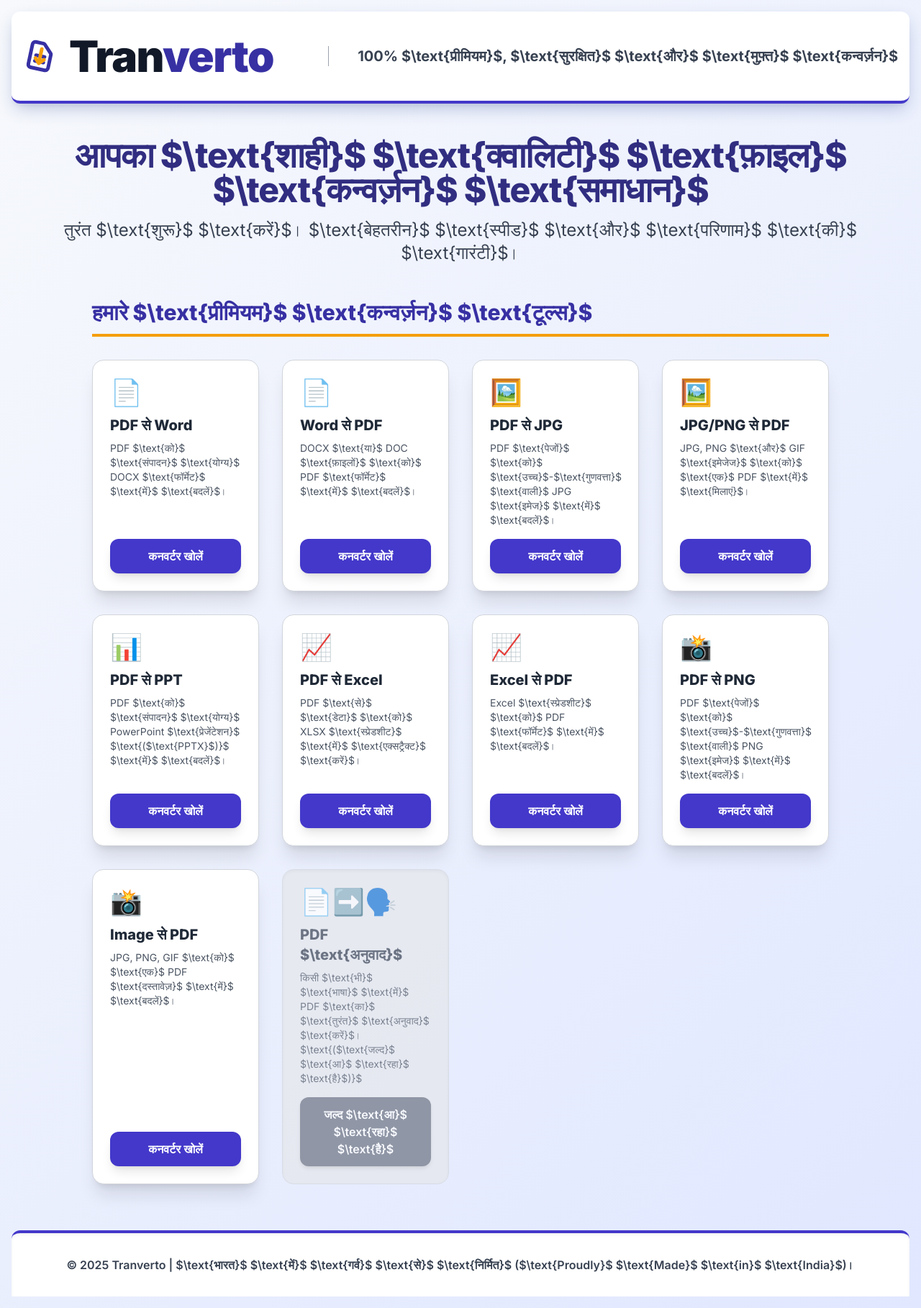
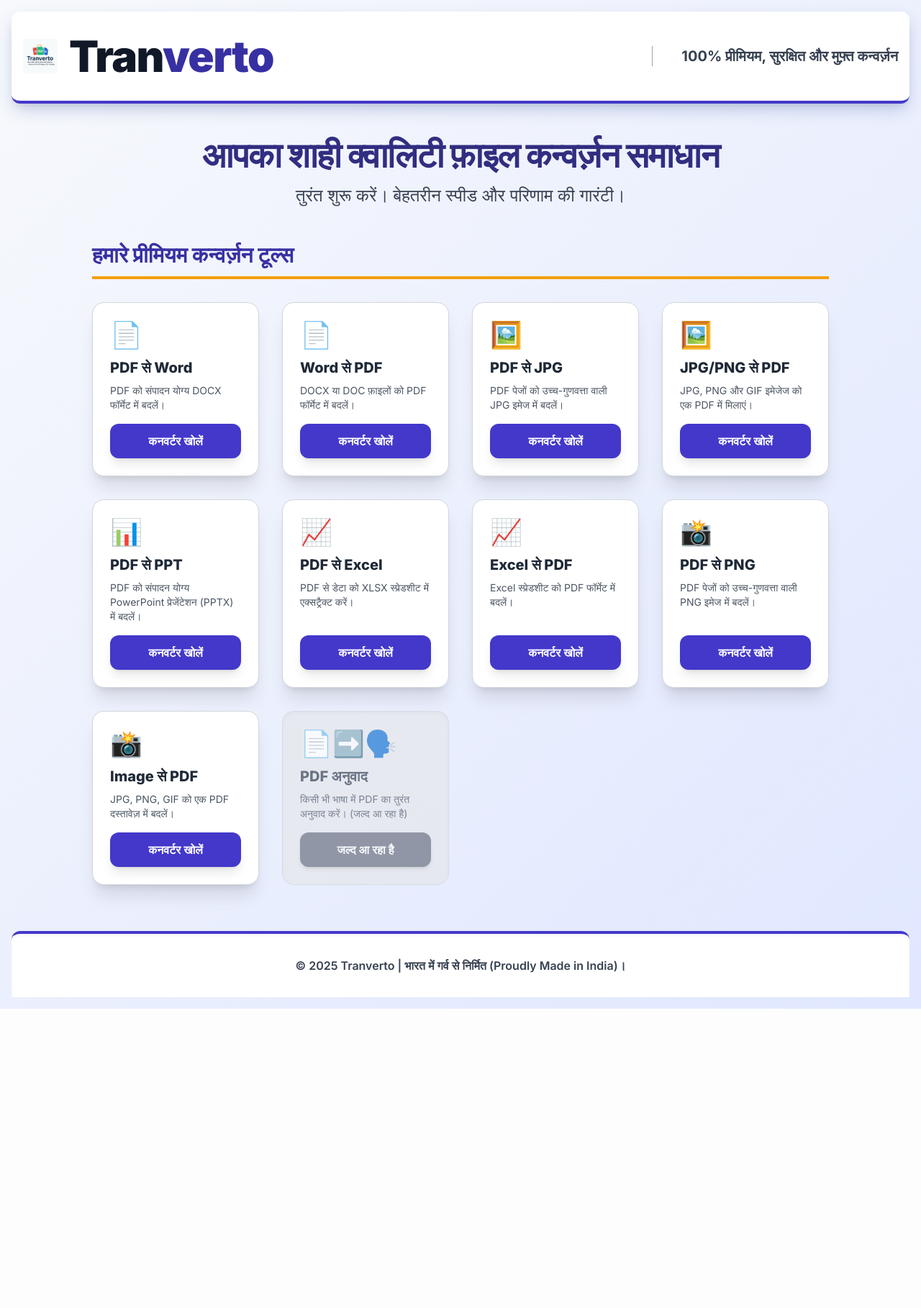
Before and after one commit to sanandrentalborker/Tranverto, a Flask app: page / in a window 1280 px wide. Shown: the whole page at 72% size. After the commit the page ends 1402 px from the top, so only its background shows below. Run offline with Flask 3, Linux system fonts and the light colour scheme; some libraries are stand-ins or nearby versions.

Commit message:
index.html

```diff
--- a/templates/index.html
+++ b/templates/index.html
@@ -3,11 +3,12 @@
 <head>
     <meta charset="UTF-8">
     <meta name="viewport" content="width=device-width, initial-scale=1.0">
-    <title>Tranverto - प्रीमियम PDF $\text{और}$ $\text{फ़ाइल}$ $\text{कनवर्टर}$</title>
+    <title>Tranverto - प्रीमियम PDF और फ़ाइल कनवर्टर</title>
     <!-- Tailwind CSS CDN -->
     <script src="https://cdn.tailwindcss.com"></script>
     <link rel="stylesheet" href="/static/style.css"> <!-- NOTE: Flask Static Folder path -->
     <link href="https://fonts.googleapis.com/css2?family=Inter:wght@400;600;700;800;900&display=swap" rel="stylesheet">
+
     <style>
         /* कस्टम CSS यहाँ प्रीमियम और 3D इफ़ेक्ट के लिए जोड़ा गया है */
         body {
@@ -60,26 +61,22 @@
     <!-- Header & Professional Logo Section -->
     <header class="premium-header w-full max-w-7xl px-4 py-4 md:py-8 flex flex-col sm:flex-row justify-center sm:justify-between items-center bg-white rounded-xl mb-12 border-b-4 border-indigo-700">
         <div class="flex items-center space-x-4">
-            <!-- Enhanced Royal/Premium Logo (SVG Document/Convert Icon with Gold Accent) -->
-            <svg class="w-12 h-12 text-amber-500 transform rotate-12" fill="none" stroke="currentColor" viewBox="0 0 24 24" xmlns="http://www.w3.org/2000/svg">
-                <!-- Outer Document Shape (Deep Indigo) -->
-                <path stroke-linecap="round" stroke-linejoin="round" stroke-width="2.5" class="text-indigo-800" d="M9 12h6m-6 4h6m2 5H7a2 2 0 01-2-2V5a2 2 0 012-2h5.586a1 1 0 01.707.293l5.414 5.414a1 1 0 01.293.707V19a2 2 0 01-2 2z"></path>
-                <!-- Central Conversion Arrow (Gold Accent) -->
-                <path stroke-linecap="round" stroke-linejoin="round" stroke-width="2.5" class="text-amber-500" d="M12 7v10m-3-3l3 3m0 0l3-3"></path>
-            </svg>
+            <!-- Logo Image Fix -->
+            <img src="{{ url_for('static', filename='logo.png') }}" alt="Tranverto Logo" class="w-12 h-12 transform rotate-0" onerror="this.onerror=null;this.src='https://placehold.co/48x48/fbbf24/1e3a8a?text=TR'">
+
             <h1 class="text-5xl md:text-6xl font-black text-gray-900 tracking-tight">Tran<span class="text-indigo-800">verto</span></h1>
         </div>
-        <p class="text-xl text-gray-700 mt-3 sm:mt-0 sm:ml-10 sm:border-l sm:border-gray-400 sm:pl-10 font-bold">100% $\text{प्रीमियम}$, $\text{सुरक्षित}$ $\text{और}$ $\text{मुफ़्त}$ $\text{कन्वर्ज़न}$</p>
+        <p class="text-xl text-gray-700 mt-3 sm:mt-0 sm:ml-10 sm:border-l sm:border-gray-400 sm:pl-10 font-bold">100% प्रीमियम, सुरक्षित और मुफ़्त कन्वर्ज़न</p>
     </header>
 
     <!-- Main Content Area -->
     <main class="w-full max-w-7xl flex-grow px-4">
         <section class="text-center mb-12">
-            <h2 class="text-4xl md:text-5xl font-extrabold text-indigo-900 mb-4 tracking-tight">आपका $\text{शाही}$ $\text{क्वालिटी}$ $\text{फ़ाइल}$ $\text{कन्वर्ज़न}$ $\text{समाधान}$</h2>
-            <p class="text-2xl text-gray-700 font-medium">तुरंत $\text{शुरू}$ $\text{करें}$। $\text{बेहतरीन}$ $\text{स्पीड}$ $\text{और}$ $\text{परिणाम}$ $\text{की}$ $\text{गारंटी}$।</p>
+            <h2 class="text-4xl md:text-5xl font-extrabold text-indigo-900 mb-4 tracking-tight">आपका शाही क्वालिटी फ़ाइल कन्वर्ज़न समाधान</h2>
+            <p class="text-2xl text-gray-700 font-medium">तुरंत शुरू करें। बेहतरीन स्पीड और परिणाम की गारंटी।</p>
         </section>
 
-        <h2 class="text-3xl font-extrabold text-indigo-800 mb-8 border-b-4 border-amber-500 pb-3 max-w-5xl mx-auto">हमारे $\text{प्रीमियम}$ $\text{कन्वर्ज़न}$ $\text{टूल्स}$</h2>
+        <h2 class="text-3xl font-extrabold text-indigo-800 mb-8 border-b-4 border-amber-500 pb-3 max-w-5xl mx-auto">हमारे प्रीमियम कन्वर्ज़न टूल्स</h2>
 
         <!-- Tools Grid -->
         <div id="tools-grid" class="grid grid-cols-1 sm:grid-cols-2 lg:grid-cols-4 gap-8 max-w-5xl mx-auto">
@@ -88,7 +85,7 @@
             <div id="tool-pdf-to-word" data-route="/pdf-to-word" data-input-ext=".pdf" data-output-name="Word" class="converter-card bg-white p-6 rounded-2xl shadow-xl flex flex-col items-start hover:shadow-2xl">
                 <span class="text-4xl mb-3 text-amber-500">📄</span>
                 <h3 class="text-xl font-extrabold text-gray-800 mb-2">PDF से Word</h3>
-                <p class="text-sm text-gray-600 mb-4">PDF $\text{को}$ $\text{संपादन}$ $\text{योग्य}$ DOCX $\text{फॉर्मेट}$ $\text{में}$ $\text{बदलें}$।</p>
+                <p class="text-sm text-gray-600 mb-4">PDF को संपादन योग्य DOCX फॉर्मेट में बदलें।</p>
                 <button onclick="openModal('tool-pdf-to-word')" class="mt-auto w-full bg-indigo-700 hover:bg-indigo-800 text-white font-semibold py-3 px-4 rounded-xl transition duration-300 shadow-lg transform hover:scale-[1.01]">
                     कनवर्टर खोलें
                 </button>
@@ -98,7 +95,7 @@
             <div id="tool-word-to-pdf" data-route="/word-to-pdf" data-input-ext=".docx, .doc" data-output-name="PDF" class="converter-card bg-white p-6 rounded-2xl shadow-xl flex flex-col items-start hover:shadow-2xl">
                 <span class="text-4xl mb-3 text-red-600">📄</span>
                 <h3 class="text-xl font-extrabold text-gray-800 mb-2">Word से PDF</h3>
-                <p class="text-sm text-gray-600 mb-4">DOCX $\text{या}$ DOC $\text{फ़ाइलों}$ $\text{को}$ PDF $\text{फॉर्मेट}$ $\text{में}$ $\text{बदलें}$।</p>
+                <p class="text-sm text-gray-600 mb-4">DOCX या DOC फ़ाइलों को PDF फॉर्मेट में बदलें।</p>
                 <button onclick="openModal('tool-word-to-pdf')" class="mt-auto w-full bg-indigo-700 hover:bg-indigo-800 text-white font-semibold py-3 px-4 rounded-xl transition duration-300 shadow-lg transform hover:scale-[1.01]">
                     कनवर्टर खोलें
                 </button>
@@ -108,7 +105,7 @@
             <div id="tool-pdf-to-jpg" data-route="/pdf-to-jpg" data-input-ext=".pdf" data-output-name="JPG" class="converter-card bg-white p-6 rounded-2xl shadow-xl flex flex-col items-start hover:shadow-2xl">
                 <span class="text-4xl mb-3 text-yellow-500">🖼️</span>
                 <h3 class="text-xl font-extrabold text-gray-800 mb-2">PDF से JPG</h3>
-                <p class="text-sm text-gray-600 mb-4">PDF $\text{पेजों}$ $\text{को}$ $\text{उच्च}$-$\text{गुणवत्ता}$ $\text{वाली}$ JPG $\text{इमेज}$ $\text{में}$ $\text{बदलें}$।</p>
+                <p class="text-sm text-gray-600 mb-4">PDF पेजों को उच्च-गुणवत्ता वाली JPG इमेज में बदलें।</p>
                 <button onclick="openModal('tool-pdf-to-jpg')" class="mt-auto w-full bg-indigo-700 hover:bg-indigo-800 text-white font-semibold py-3 px-4 rounded-xl transition duration-300 shadow-lg transform hover:scale-[1.01]">
                     कनवर्टर खोलें
                 </button>
@@ -118,7 +115,7 @@
             <div id="tool-jpg-to-pdf" data-route="/jpg-to-pdf" data-input-ext=".jpg, .jpeg, .png, .gif" data-output-name="PDF" class="converter-card bg-white p-6 rounded-2xl shadow-xl flex flex-col items-start hover:shadow-2xl">
                 <span class="text-4xl mb-3 text-green-700">🖼️</span>
                 <h3 class="text-xl font-extrabold text-gray-800 mb-2">JPG/PNG से PDF</h3>
-                <p class="text-sm text-gray-600 mb-4">JPG, PNG $\text{और}$ GIF $\text{इमेजेज}$ $\text{को}$ $\text{एक}$ PDF $\text{में}$ $\text{मिलाएं}$।</p>
+                <p class="text-sm text-gray-600 mb-4">JPG, PNG और GIF इमेजेज को एक PDF में मिलाएं।</p>
                 <button onclick="openModal('tool-jpg-to-pdf')" class="mt-auto w-full bg-indigo-700 hover:bg-indigo-800 text-white font-semibold py-3 px-4 rounded-xl transition duration-300 shadow-lg transform hover:scale-[1.01]">
                     कनवर्टर खोलें
                 </button>
@@ -128,7 +125,7 @@
             <div id="tool-pdf-to-ppt" data-route="/pdf-to-ppt" data-input-ext=".pdf" data-output-name="PPT" class="converter-card bg-white p-6 rounded-2xl shadow-xl flex flex-col items-start hover:shadow-2xl">
                 <span class="text-4xl mb-3 text-orange-600">📊</span>
                 <h3 class="text-xl font-extrabold text-gray-800 mb-2">PDF से PPT</h3>
-                <p class="text-sm text-gray-600 mb-4">PDF $\text{को}$ $\text{संपादन}$ $\text{योग्य}$ PowerPoint $\text{प्रेजेंटेशन}$ $\text{($\text{PPTX}$)}$ $\text{में}$ $\text{बदलें}$।</p>
+                <p class="text-sm text-gray-600 mb-4">PDF को संपादन योग्य PowerPoint प्रेजेंटेशन (PPTX) में बदलें।</p>
                 <button onclick="openModal('tool-pdf-to-ppt')" class="mt-auto w-full bg-indigo-700 hover:bg-indigo-800 text-white font-semibold py-3 px-4 rounded-xl transition duration-300 shadow-lg transform hover:scale-[1.01]">
                     कनवर्टर खोलें
                 </button>
@@ -138,7 +135,7 @@
             <div id="tool-pdf-to-excel" data-route="/pdf-to-excel" data-input-ext=".pdf" data-output-name="Excel" class="converter-card bg-white p-6 rounded-2xl shadow-xl flex flex-col items-start hover:shadow-2xl">
                 <span class="text-4xl mb-3 text-emerald-600">📈</span>
                 <h3 class="text-xl font-extrabold text-gray-800 mb-2">PDF से Excel</h3>
-                <p class="text-sm text-gray-600 mb-4">PDF $\text{से}$ $\text{डेटा}$ $\text{को}$ XLSX $\text{स्प्रेडशीट}$ $\text{में}$ $\text{एक्सट्रैक्ट}$ $\text{करें}$।</p>
+                <p class="text-sm text-gray-600 mb-4">PDF से डेटा को XLSX स्प्रेडशीट में एक्सट्रैक्ट करें।</p>
                 <button onclick="openModal('tool-pdf-to-excel')" class="mt-auto w-full bg-indigo-700 hover:bg-indigo-800 text-white font-semibold py-3 px-4 rounded-xl transition duration-300 shadow-lg transform hover:scale-[1.01]">
                     कनवर्टर खोलें
                 </button>
@@ -148,7 +145,7 @@
             <div id="tool-excel-to-pdf" data-route="/excel-to-pdf" data-input-ext=".xlsx, .xls" data-output-name="PDF" class="converter-card bg-white p-6 rounded-2xl shadow-xl flex flex-col items-start hover:shadow-2xl">
                 <span class="text-4xl mb-3 text-red-800">📈</span>
                 <h3 class="text-xl font-extrabold text-gray-800 mb-2">Excel से PDF</h3>
-                <p class="text-sm text-gray-600 mb-4">Excel $\text{स्प्रेडशीट}$ $\text{को}$ PDF $\text{फॉर्मेट}$ $\text{में}$ $\text{बदलें}$।</p>
+                <p class="text-sm text-gray-600 mb-4">Excel स्प्रेडशीट को PDF फॉर्मेट में बदलें।</p>
                 <button onclick="openModal('tool-excel-to-pdf')" class="mt-auto w-full bg-indigo-700 hover:bg-indigo-800 text-white font-semibold py-3 px-4 rounded-xl transition duration-300 shadow-lg transform hover:scale-[1.01]">
                     कनवर्टर खोलें
                 </button>
@@ -158,7 +155,7 @@
             <div id="tool-pdf-to-image" data-route="/pdf-to-image" data-input-ext=".pdf" data-output-name="PNG" class="converter-card bg-white p-6 rounded-2xl shadow-xl flex flex-col items-start hover:shadow-2xl">
                 <span class="text-4xl mb-3 text-sky-600">📸</span>
                 <h3 class="text-xl font-extrabold text-gray-800 mb-2">PDF से PNG</h3>
-                <p class="text-sm text-gray-600 mb-4">PDF $\text{पेजों}$ $\text{को}$ $\text{उच्च}$-$\text{गुणवत्ता}$ $\text{वाली}$ PNG $\text{इमेज}$ $\text{में}$ $\text{बदलें}$।</p>
+                <p class="text-sm text-gray-600 mb-4">PDF पेजों को उच्च-गुणवत्ता वाली PNG इमेज में बदलें।</p>
                 <button onclick="openModal('tool-pdf-to-image')" class="mt-auto w-full bg-indigo-700 hover:bg-indigo-800 text-white font-semibold py-3 px-4 rounded-xl transition duration-300 shadow-lg transform hover:scale-[1.01]">
                     कनवर्टर खोलें
                 </button>
@@ -168,7 +165,7 @@
             <div id="tool-image-to-pdf" data-route="/image-to-pdf" data-input-ext=".jpg, .jpeg, .png, .gif" data-output-name="PDF" class="converter-card bg-white p-6 rounded-2xl shadow-xl flex flex-col items-start hover:shadow-2xl">
                 <span class="text-4xl mb-3 text-purple-600">📸</span>
                 <h3 class="text-xl font-extrabold text-gray-800 mb-2">Image से PDF</h3>
-                <p class="text-sm text-gray-600 mb-4">JPG, PNG, GIF $\text{को}$ $\text{एक}$ PDF $\text{दस्तावेज़}$ $\text{में}$ $\text{बदलें}$।</p>
+                <p class="text-sm text-gray-600 mb-4">JPG, PNG, GIF को एक PDF दस्तावेज़ में बदलें।</p>
                 <button onclick="openModal('tool-image-to-pdf')" class="mt-auto w-full bg-indigo-700 hover:bg-indigo-800 text-white font-semibold py-3 px-4 rounded-xl transition duration-300 shadow-lg transform hover:scale-[1.01]">
                     कनवर्टर खोलें
                 </button>
@@ -177,10 +174,10 @@
             <!-- Tool 10: PDF Translate (Planned Feature - Royal Look) -->
             <div id="tool-pdf-translate" data-route="/pdf-translate" data-input-ext=".pdf" data-output-name="Translated PDF" class="converter-card bg-gray-200 p-6 rounded-2xl shadow-inner flex flex-col items-start opacity-70 cursor-not-allowed border-gray-300">
                 <span class="text-4xl mb-3 text-gray-600">📄➡️🗣️</span>
-                <h3 class="text-xl font-extrabold text-gray-700 mb-2">PDF $\text{अनुवाद}$</h3>
-                <p class="text-sm text-gray-600 mb-4">किसी $\text{भी}$ $\text{भाषा}$ $\text{में}$ PDF $\text{का}$ $\text{तुरंत}$ $\text{अनुवाद}$ $\text{करें}$। $\text{($\text{जल्द}$ $\text{आ}$ $\text{रहा}$ $\text{है}$)}$</p>
+                <h3 class="text-xl font-extrabold text-gray-700 mb-2">PDF अनुवाद</h3>
+                <p class="text-sm text-gray-600 mb-4">किसी भी भाषा में PDF का तुरंत अनुवाद करें। (जल्द आ रहा है)</p>
                 <button disabled class="mt-auto w-full bg-gray-500 text-white font-semibold py-3 px-4 rounded-xl shadow-md">
-                    जल्द $\text{आ}$ $\text{रहा}$ $\text{है}$
+                    जल्द आ रहा है
                 </button>
             </div>
 
@@ -190,7 +187,7 @@
     <!-- Modal for Conversion -->
     <div id="conversion-modal" class="fixed inset-0 bg-gray-900 bg-opacity-80 backdrop-blur-sm hidden items-center justify-center p-4 z-50 transition-opacity duration-300">
         <div class="bg-white rounded-2xl shadow-3xl w-full max-w-lg p-8 transform transition-all duration-300 scale-100 border-t-4 border-amber-500">
-            <h3 id="modal-title" class="text-3xl font-extrabold text-indigo-800 mb-5 border-b pb-2">फ़ाइल $\text{कनवर्ट}$ $\text{करें}$</h3>
+            <h3 id="modal-title" class="text-3xl font-extrabold text-indigo-800 mb-5 border-b pb-2">फ़ाइल कनवर्ट करें</h3>
 
             <form id="upload-form" method="POST" enctype="multipart/form-data">
                 <input type="hidden" name="conversion_route" id="conversion-route">
@@ -198,20 +195,20 @@
                 <!-- File Drop/Select Area -->
                 <label for="file-upload" class="upload-area block w-full p-12 mb-6 text-center rounded-xl transition duration-300">
                     <svg class="w-12 h-12 mx-auto text-indigo-700" fill="none" stroke="currentColor" viewBox="0 0 24 24" xmlns="http://www.w3.org/2000/svg"><path stroke-linecap="round" stroke-linejoin="round" stroke-width="2" d="M7 16a4 4 0 01-.88-7.903A5 5 0 1115.9 6L16 6a5 5 0 011 9.9M15 13l-3-3m0 0l-3 3m3-3v8"></path></svg>
-                    <p class="mt-3 text-lg text-gray-700 font-extrabold">फ़ाइल $\text{अपलोड}$ $\text{करने}$ $\text{के}$ $\text{लिए}$ $\text{क्लिक}$ $\text{करें}$ $\text{या}$ $\text{ड्रैग}$ $\text{करें}$</p>
+                    <p class="mt-3 text-lg text-gray-700 font-extrabold">फ़ाइल अपलोड करने के लिए क्लिक करें या ड्रैग करें</p>
                     <p id="allowed-formats" class="text-sm text-gray-600 mt-2 font-medium"></p>
                 </label>
                 <input type="file" name="file" id="file-upload" class="hidden" required>
 
                 <!-- File Preview/Status -->
                 <div id="file-status" class="mb-4 text-center hidden p-3 bg-indigo-100 rounded-xl border border-indigo-400">
-                    <p class="text-base text-gray-800 font-bold">चयनित $\text{फ़ाइल}$: <span id="file-name" class="font-extrabold text-indigo-900"></span></p>
+                    <p class="text-base text-gray-800 font-bold">चयनित फ़ाइल: <span id="file-name" class="font-extrabold text-indigo-900"></span></p>
                 </div>
 
                 <!-- Progress & Loading State -->
                 <div id="progress-area" class="hidden text-center p-4 bg-amber-100 rounded-xl border border-amber-400 shadow-md">
                     <div class="w-12 h-12 border-4 border-gray-300 border-t-4 border-indigo-700 border-solid rounded-full loader mx-auto mb-3"></div>
-                    <p class="text-amber-900 font-extrabold text-lg">कन्वर्ट $\text{हो}$ $\text{रहा}$ $\text{है}$... $\text{कृपया}$ $\text{इंतजार}$ $\text{करें}$।</p>
+                    <p class="text-amber-900 font-extrabold text-lg">कन्वर्ट हो रहा है... कृपया इंतजार करें।</p>
                 </div>
 
                 <!-- Error/Success Message -->
@@ -219,10 +216,10 @@
 
                 <div class="flex justify-end space-x-4 mt-8">
                     <button type="button" onclick="closeModal()" class="bg-gray-300 hover:bg-gray-400 text-gray-800 font-semibold py-3 px-6 rounded-xl transition duration-300 shadow-md">
-                        बंद $\text{करें}$
+                        बंद करें
                     </button>
                     <button type="submit" id="convert-button" class="bg-indigo-700 hover:bg-indigo-800 text-white font-extrabold py-3 px-6 rounded-xl transition duration-300 shadow-xl transform hover:scale-[1.05]">
-                        कन्वर्ट $\text{करें}$
+                        कन्वर्ट करें
                     </button>
                 </div>
             </form>
@@ -231,7 +228,7 @@
 
     <!-- Footer -->
     <footer class="w-full max-w-7xl text-center py-8 mt-16 border-t-4 border-indigo-700 px-4 bg-white rounded-t-xl shadow-inner">
-        <p class="text-md text-gray-700 font-semibold">© 2025 Tranverto | $\text{भारत}$ $\text{में}$ $\text{गर्व}$ $\text{से}$ $\text{निर्मित}$ ($\text{Proudly}$ $\text{Made}$ $\text{in}$ $\text{India}$)।</p>
+        <p class="text-md text-gray-700 font-semibold">© 2025 Tranverto | भारत में गर्व से निर्मित (Proudly Made in India)।</p>
     </footer>
 
     <script>
@@ -362,16 +359,17 @@
                     a.click();
                     window.URL.revokeObjectURL(url);
 
-                    showMessage('कन्वर्ज़न $\text{सफल}!$ $\text{आपकी}$ $\text{फ़ाइल}$ $\text{डाउनलोड}$ $\text{हो}$ $\text{रही}$ $\text{है}$।', 'success');
+                    showMessage('कन्वर्ज़न सफल! आपकी फ़ाइल डाउनलोड हो रही है।', 'success');
                 } else {
                     // Handle API or server error response (likely a 500 or 400 with text)
                     const errorText = await response.text();
-                    showMessage(`कन्वर्ज़न $\text{एरर}$: $\text{नेटवर्क}$ $\text{या}$ $\text{API}$ $\text{एरर}$: ${errorText || 'अज्ञात सर्वर एरर'}`, 'error');
+                    // This is where the CLOUDCONVERT_API_KEY error message is returned
+                    showMessage(`कन्वर्ज़न एरर: नेटवर्क या API एरर: ${errorText || 'अज्ञात सर्वर एरर'}`, 'error');
                 }
 
             } catch (error) {
                 console.error("Fetch Error:", error);
-                showMessage(`नेटवर्क $\text{एरर}$: $\text{सर्वर}$ $\text{तक}$ $\text{पहुँचने}$ $\text{में}$ $\text{विफल}$।`, 'error');
+                showMessage(`नेटवर्क एरर: सर्वर तक पहुँचने में विफल।`, 'error');
             } finally {
                 // Reset loading state
                 progressArea.classList.add('hidden');
```
